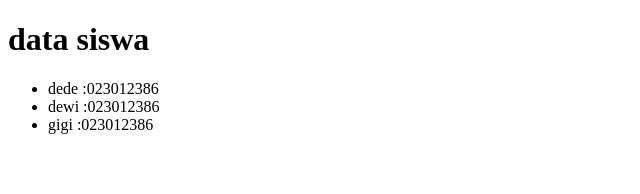
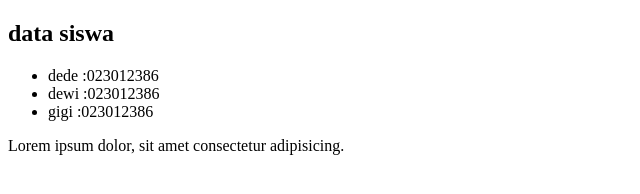
Before and after one commit to daanbintang/remote2, a plain HTML site: page repo1/siswa.html in a window 1280 px wide. Shown: the whole page, without its empty margins (0-640 px from the left). Drawn offline with Linux system fonts and the light colour scheme.

Commit message:
change data siswa to h2 and add paragrag in file siswa.html

```diff
--- a/repo1/siswa.html
+++ b/repo1/siswa.html
@@ -7,11 +7,12 @@
     <title>Document</title>
   </head>
   <body>
-    <h1>data siswa</h1>
+    <h2>data siswa</h2>
     <ul>
       <li>dede :023012386</li>
       <li>dewi :023012386</li>
       <li>gigi :023012386</li>
     </ul>
+    <p>Lorem ipsum dolor, sit amet consectetur adipisicing.</p>
   </body>
 </html>
```
